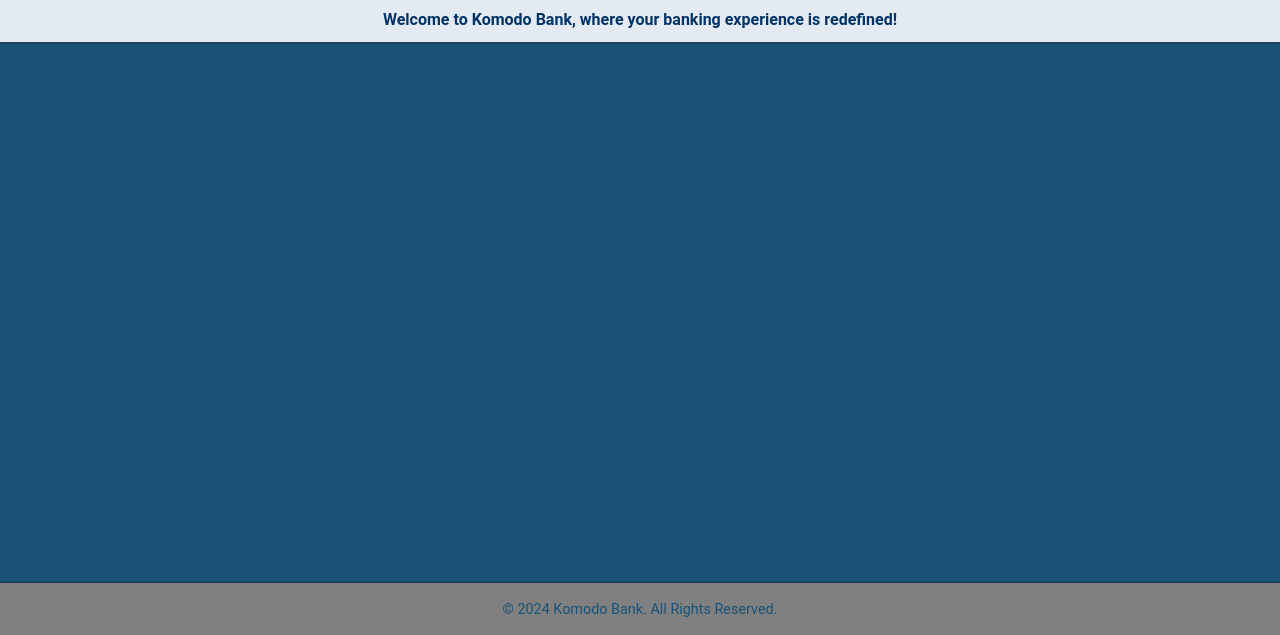
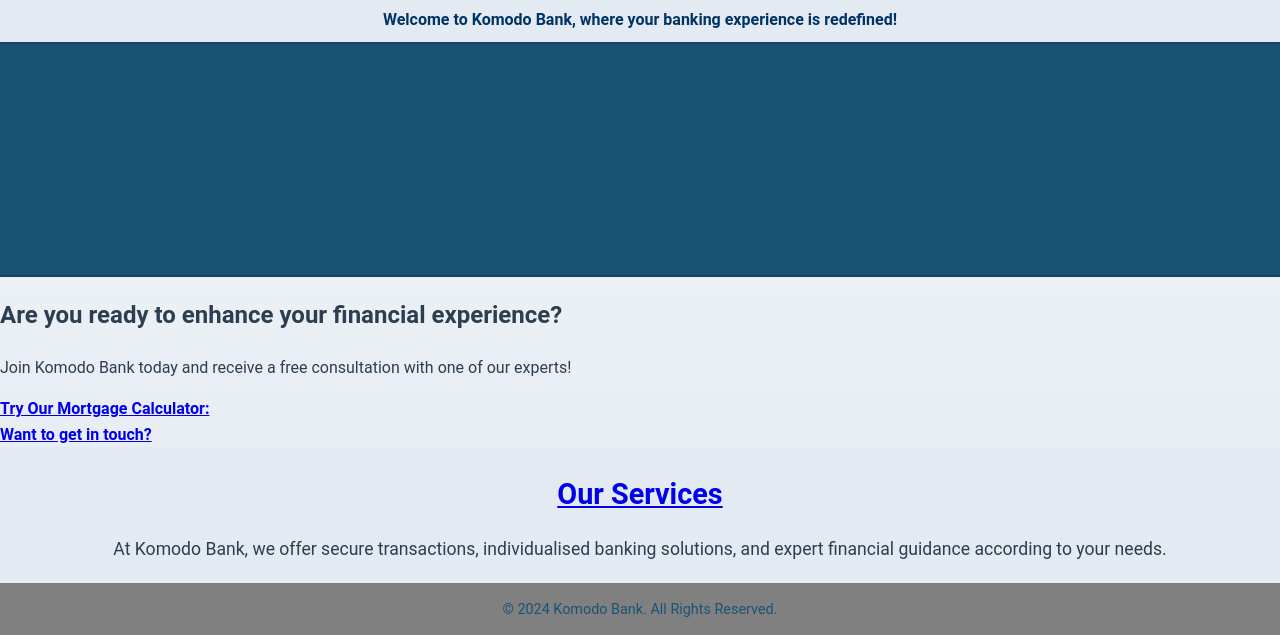
Before and after one commit to 25dmvv/komodo-bank, a plain HTML site: page html/index.html in a window 1280 px wide. Shown: the part 165-800 px from the top of the page. Drawn offline with Linux system fonts and the light colour scheme.

Commit message:
random save

```diff
--- a/html/index.html
+++ b/html/index.html
@@ -29,13 +29,32 @@
         </ul>
       </nav>
     </div>
-
-   <div class="welcome-banner">
-    <p>Welcome to Komodo Bank, where your banking experience is redefined!</p>
-   </div>
-
+    <!--Welcoming Banner-->
+    <div class="welcome-banner">
+      <p>Welcome to Komodo Bank, where your banking experience is redefined!</p>
+    </div>
   </header>
 
+  <section class="hero-content">
+    <div class="hero-text">
+      <h2>Are you ready to enhance your financial experience?</h2>
+      <p>Join Komodo Bank today and receive a free consultation with one of our experts!</p>
+      <b>
+        <a href="mortgage.html" class="cta-button">Try Our Mortgage Calculator:</a>
+        <br>
+        <a href="contact-us.html" class="cta-button">Want to get in touch?</a>
+        <br>
+      </b>
+    </div>
+  </section>
+
+
+
+  <section class="service-overview">
+    <h2><b><a href="services.html" class="cta-button">Our Services</a></b></h2>
+    <p>At Komodo Bank, we offer secure transactions, individualised banking solutions, and expert financial guidance
+      according to your needs.</p>
+  </section>
 
 
 
--- a/html/styles.css
+++ b/html/styles.css
@@ -71,6 +71,25 @@ h3 {
     position: relative;
     line-height: 1.5;
 }
+/*
+.hero-title {
+    opacity: 0;
+    animation: fadein 2s ease-in-out forwards;
+}
+
+@keyframes fadeIn {
+    from {
+        opacity: 0;
+        transform: translateY(-20px);
+    }
+    to {
+        opacity: 1;
+        transform: translateY(0);
+    }
+
+}
+*/
+
 
 .nav-links a {
     float: left;
@@ -96,6 +115,26 @@ h3 {
     gap: 20px;
 }
 
+.nav-links a:hover {
+    color: #ffd700;
+    transition: color 0.3s ease, transform 0.3s ease;
+    transform: scale(1.1);
+}
+
+
+/*
+.nav-links {
+    position: relative;
+    transform: translateX(-100%);
+    animation: slideIn 1s ease-out forwards;
+}
+
+@keyframes slideIn {
+    to {
+        transform: translateX(0);
+    }
+}
+*/
 .nav-links a {
     color: #ffffff;
     text-decoration: none;
@@ -124,6 +163,51 @@ h3 {
 .welcome-banner p {
     margin: 0;
     font-family: 'Roboto', sans-serif;
+}
+/*
+.welcome-banner {
+    position: relative;
+    transform: translateX(-100%);
+    animation: slideIn 1s ease-out forwards;
+}
+
+@keyframes slideIn {
+    to {
+        transform: translateX(0);
+    }
+}
+*/
+
+.service-overview {
+    text-align: center;
+    background-color: #e3eaf1;
+    padding: auto;
+    margin-top: auto;
+}
+
+.service-overview h2 {
+    font-size: 1.8rem;
+    color: #003366;
+    margin-bottom: auto;
+}
+
+.service-overview p {
+    font-size: 1.1rem;
+    color: #2c3e50;
+    margin-bottom: 20px;
+}
+
+.service-overview .btn-primary {
+    background-color: #0d6efd;
+    color: white;
+    padding: 10px 20px;
+    text-decoration: none;
+    font-size: 1rem;
+    border-radius: 10px;
+}
+
+.service-overview .btn-primary:hover {
+    background-color: #0056a3;
 }
 
 footer {
```
Also changed, not shown: html/about-us.html (+10 -0 lines).
